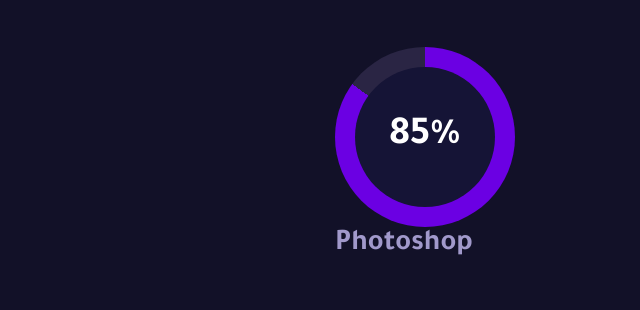
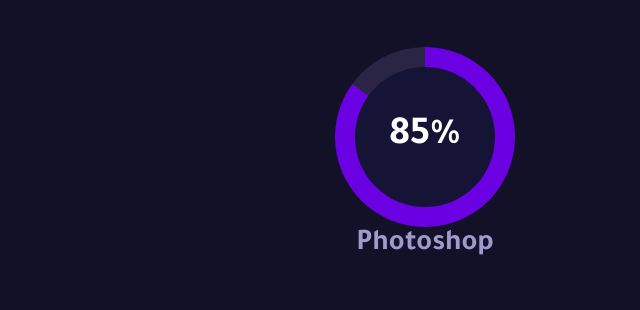
Before and after one commit to KANASHI2/kanashi.github.io, a plain HTML site: page index.html in a window 1280 px wide. Shown: the part 2960-3270 px from the top of the page, 215-855 px from the left. Drawn offline with nearby package versions, Linux system fonts and the light colour scheme.

Commit message:
Update style.css

```diff
--- a/Css/style.css
+++ b/Css/style.css
@@ -295,7 +295,7 @@ h1 img{
 .sass,
 .pugjs,
 .github,
-.photoShop {
+.photoshop {
   width: fit-content;
   text-align: center;
 }
```
